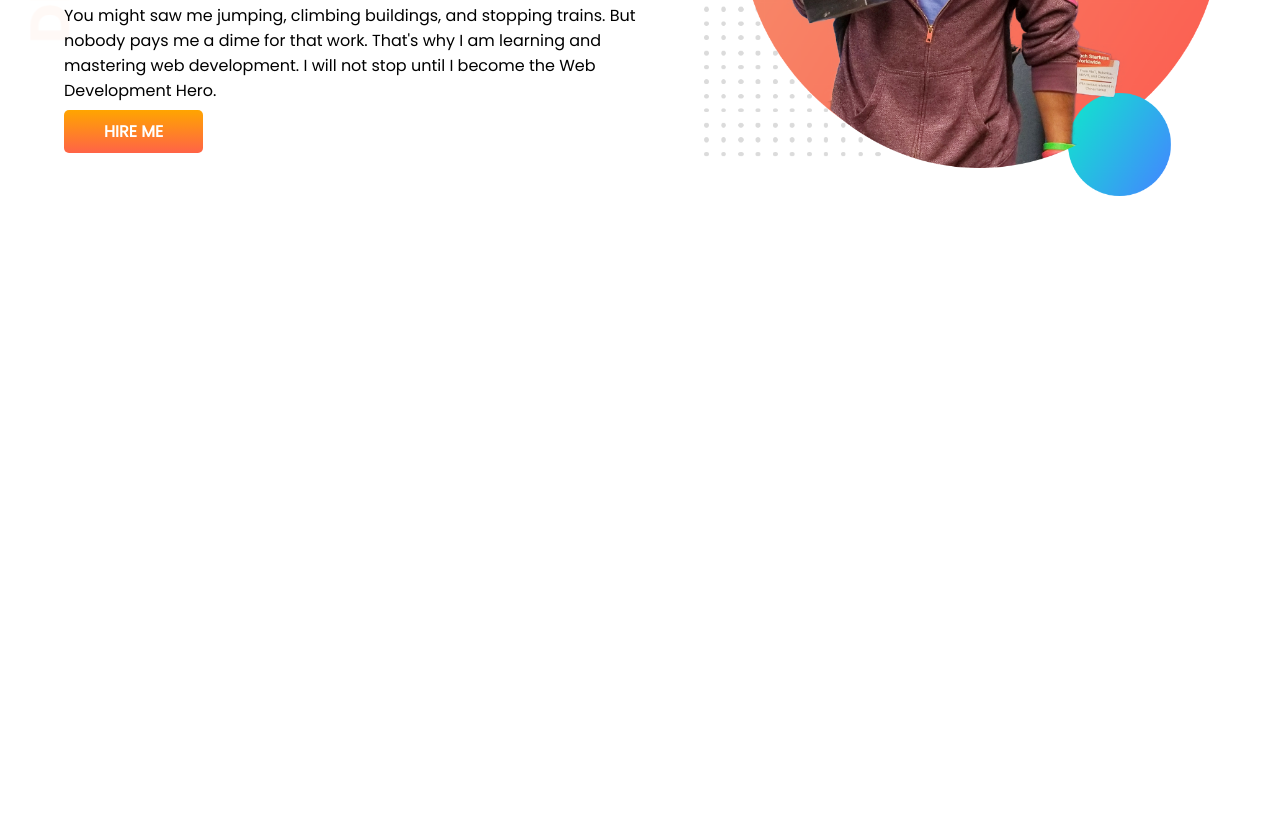
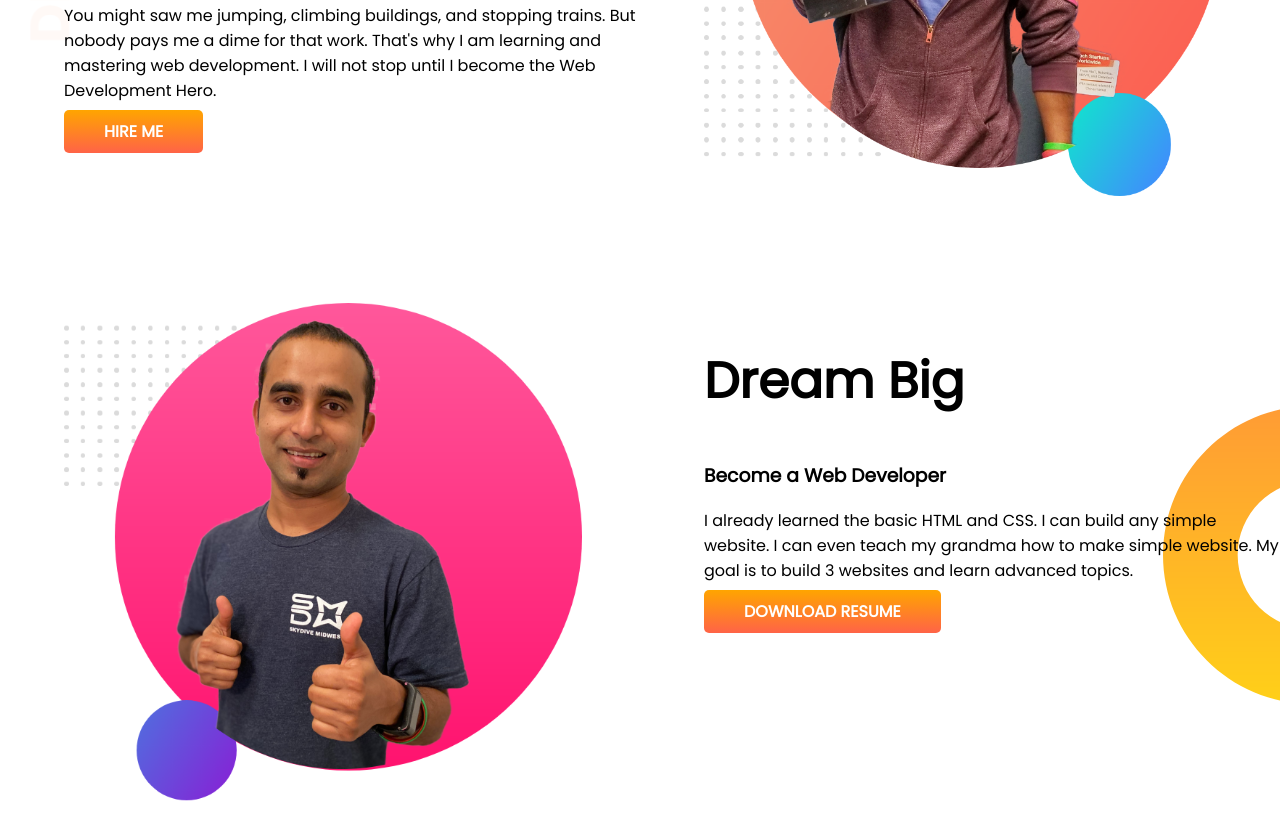
Before and after one commit to ahmedullah12/developer-portfolio, a plain HTML site: page index.html in a window 1280 px wide. Shown: the part 319-1158 px from the top of the page. Before the commit the page ends 800 px from the top, so only its background shows below. Drawn offline with Linux system fonts and the light colour scheme.

Commit message:
dream added

```diff
--- a/index.html
+++ b/index.html
@@ -23,5 +23,19 @@
             <img src="images/jhankar.png" alt="">
         </div>
     </section>
+
+    <section class="dream-big">
+        <div class="half-width">
+            <img src="images/jhankar2.png" alt="">
+        </div>
+        <div class="half-width">
+            <h1>
+                Dream Big
+            </h1>
+            <h3>Become a Web Developer</h3>
+            <p>I already learned the basic HTML and CSS. I can build any simple website. I can even teach my grandma how to make simple website. My goal is to build 3 websites and learn advanced topics.</p>
+            <a class="link-button" target="_blank" href="">DOWNLOAD RESUME</a>
+        </div>
+    </section>
 </body>
 </html>
--- a/style.css
+++ b/style.css
@@ -10,6 +10,7 @@ h1{
 }
 section{
     display: flex;
+    margin-bottom: 100px;
 }
 .half-width{
     width: 50%;
@@ -32,3 +33,8 @@ section{
     background-repeat: no-repeat;
 
 }
+.dream-big{
+    background-image: url(images/dream-bg.png);
+    background-repeat: no-repeat;
+    background-position: right;
+}
```
